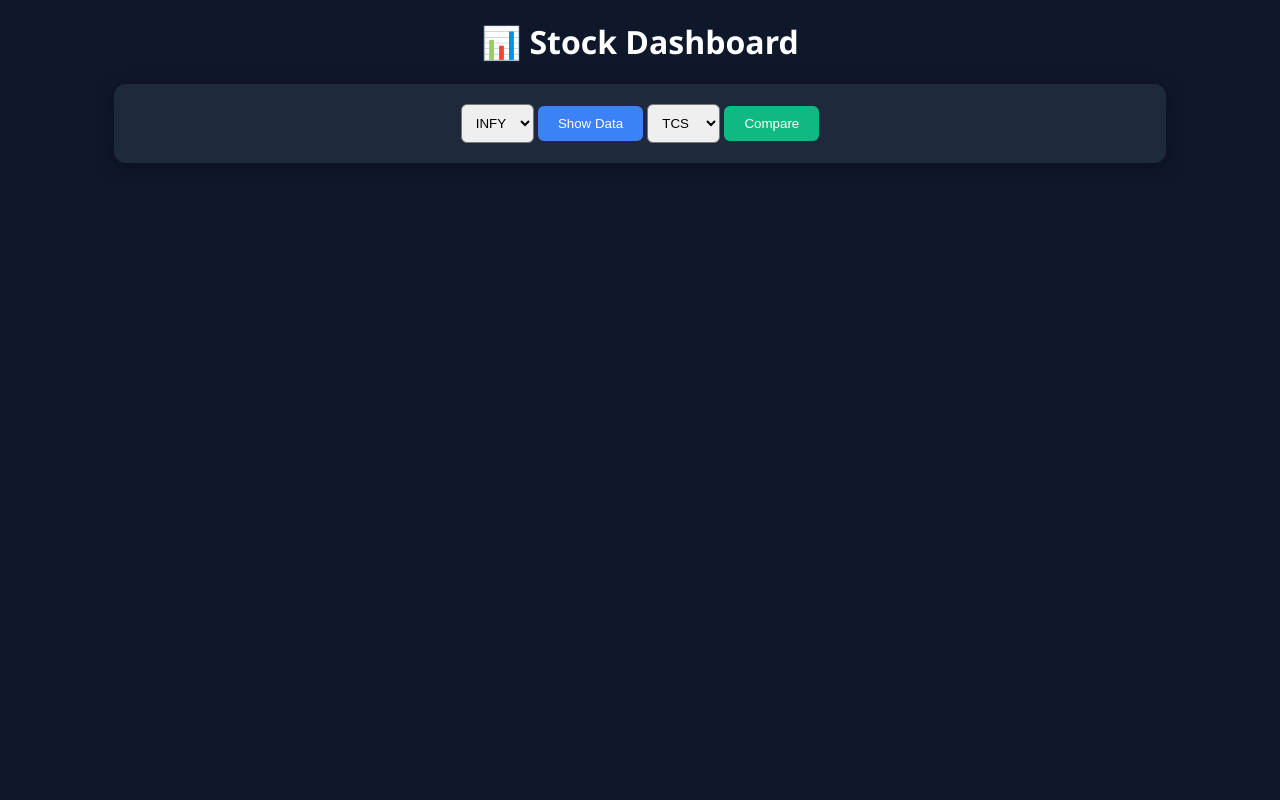
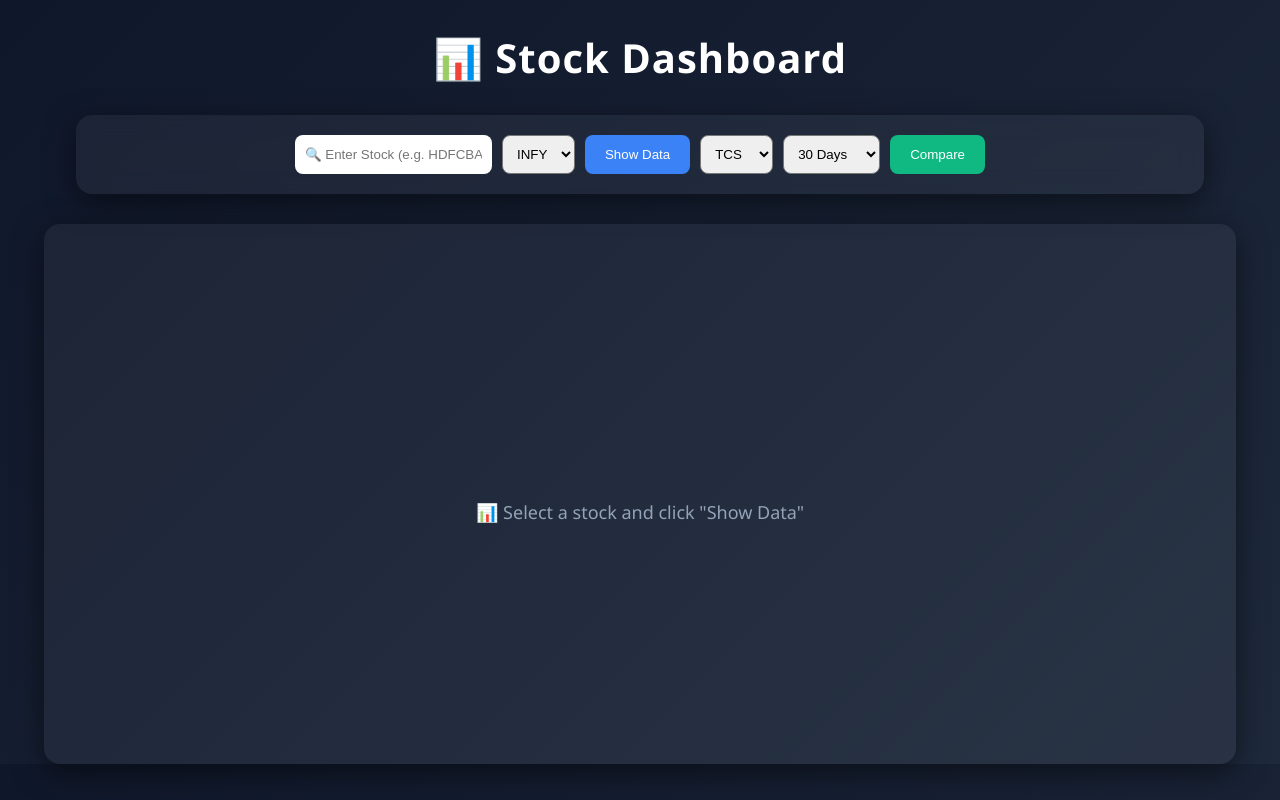
Before and after one commit to Vasubommineni/stock-dashboard, a Flask app: page / in a window 1280 px wide. Run offline with Flask 3, Linux system fonts and the light colour scheme; a map, chart or similar area stays blank.

Commit message:
enhanced UI,search with specific date range

```diff
--- a/app.py
+++ b/app.py
@@ -20,12 +20,31 @@ def get_companies():
 
 @app.route("/data/<symbol>")
 def get_data(symbol):
-    ticker = companies.get(symbol.upper())
+    symbol = symbol.upper()
+
+    # If user enters plain name, add .NS
+    if "." not in symbol:
+        symbol = symbol + ".NS"
+
+    ticker = companies.get(symbol.replace(".NS", ""), symbol)
 
     if not ticker:
         return jsonify({"error": "Invalid symbol"})
 
-    data = yf.download(ticker, period="30d")
+    range_param = request.args.get("range", "30")
+
+    range_map = {
+        "7": "7d",
+        "30": "30d",
+        "90": "3mo"
+    }
+
+    period = range_map.get(range_param, "30d")
+
+    data = yf.download(ticker, period=period)
+
+    if data.empty:
+        return jsonify({"error": "No data found for this symbol"})
 
     data.columns = data.columns.get_level_values(0)
 
--- a/templates/index.html
+++ b/templates/index.html
@@ -4,52 +4,130 @@
     <title>Stock Dashboard</title>
     <script src="https://cdn.jsdelivr.net/npm/chart.js"></script>
 </head>
-<body style="font-family: 'Segoe UI', sans-serif; background: #0f172a; color: white; text-align: center;">
+<body style="
+font-family: 'Segoe UI', sans-serif;
+background: linear-gradient(135deg, #0f172a, #1e293b);
+color: white;
+text-align: center;
+margin: 0;
+padding: 0;
+">
 
-<h1 style="margin-top: 20px;">📊 Stock Dashboard</h1>
+<h1 style="
+font-size: 40px;
+margin-top: 30px;
+font-weight: bold;
+letter-spacing: 1px;
+">
+📊 Stock Dashboard
+</h1>
+
 
 <div style="
-    background: #1e293b;
+backdrop-filter: blur(12px);
+background: rgba(255,255,255,0.05);
 padding: 20px;
-    border-radius: 12px;
-    width: 80%;
-    margin: 20px auto;
-    box-shadow: 0px 4px 20px rgba(0,0,0,0.3);
+border-radius: 16px;
+width: 85%;
+margin: 30px auto;
+box-shadow: 0px 8px 30px rgba(0,0,0,0.5);
+display: flex;
+flex-wrap: wrap;
+justify-content: center;
+gap: 10px;
 ">
 
-    <select id="company" style="padding: 10px; border-radius: 6px;">
+<input id="customStock" placeholder="🔍 Enter Stock (e.g. HDFCBANK)"
+style="padding:10px; border-radius:8px; border:none; outline:none;">
+
+<select id="company" style="padding:10px; border-radius:8px;">
     <option value="INFY">INFY</option>
     <option value="TCS">TCS</option>
 </select>
 
 <button onclick="loadData()"
-        style="padding: 10px 20px; background: #3b82f6; color: white; border: none; border-radius: 6px;">
+style="padding:10px 20px; background: #3b82f6; color:white; border:none; border-radius:8px; cursor:pointer;">
 Show Data
 </button>
 
-    <select id="company2" style="padding: 10px; border-radius: 6px;">
+<select id="company2" style="padding:10px; border-radius:8px;">
     <option value="TCS">TCS</option>
     <option value="INFY">INFY</option>
 </select>
 
+<select id="range" style="padding:10px; border-radius:8px;">
+    <option value="7d">7 Days</option>
+    <option value="30d" selected>30 Days</option>
+    <option value="90d">3 Months</option>
+</select>
+
 <button onclick="compareStocks()"
-        style="padding: 10px 20px; background: #10b981; color: white; border: none; border-radius: 6px;">
+style="padding:10px 20px; background: #10b981; color:white; border:none; border-radius:8px; cursor:pointer;">
 Compare
 </button>
 
 </div>
 
-<canvas id="chart" style="max-width: 900px; margin: auto;"></canvas>
+
+
+<div id="chartContainer" style="
+position: relative;
+height: 500px;
+width: 90%;
+margin: auto;
+background: rgba(255,255,255,0.05);
+border-radius: 16px;
+padding: 20px;
+box-shadow: 0px 8px 30px rgba(0,0,0,0.5);
+">
+
+    <canvas id="chart"></canvas>
+
+    <p id="placeholder" style="
+        position:absolute;
+        top:50%;
+        left:50%;
+        transform:translate(-50%, -50%);
+        color:#94a3b8;
+        font-size:18px;
+    ">
+        📊 Select a stock and click "Show Data"
+    </p>
+
+</div>
+
 <script>
 let chart;
 
 async function loadData() {
-    let symbol = document.getElementById("company").value;
+    let placeholder = document.getElementById("placeholder");
 
-    let res = await fetch(`/data/${symbol}`);
+    placeholder.style.display = "block";
+    placeholder.innerText = "⏳ Loading...";
+
+    let input = document.getElementById("customStock").value;
+    let symbol = input ? input : document.getElementById("company").value;
+
+    let range = document.getElementById("range").value;
+
+    let res;
+
+    try {
+        res = await fetch(`/data/${symbol}?range=${range}`);
+    } catch (err) {
+        document.getElementById("chartContainer").innerHTML = "❌ Network Error";
+        return;
+    }
+
     let data = await res.json();
+    placeholder.style.display = "none";
 
-    console.log(data); // debug
+    if (data.error) {
+    placeholder.innerText = "❌ " + data.error;
+    return;
+    }
+
+    console.log("data received:", data); // debug
 
     // ✅ FIX DATE + PRICE PROPERLY
     let labels = data.map(d => new Date(d.Date).toLocaleDateString());  // remove time
@@ -59,6 +137,8 @@ async function loadData() {
 
     let ctx = document.getElementById("chart").getContext("2d");
 
+    document.getElementById("customStock").value = "";
+
     chart = new Chart(ctx, {
         type: 'line',
         data: {
@@ -66,7 +146,17 @@ async function loadData() {
             datasets: [{
                 label: symbol + " Price",
                 data: prices,
-                borderWidth: 2
+                borderColor: "#3b82f6",
+                borderWidth: 3,
+                tension: 0.4
+            },
+            {
+                label: "Volume",
+                data: data.map(d => parseFloat(d.Volume)),
+                borderColor: "rgba(255,165,0,0.4)",
+                borderWidth: 1,
+                yAxisID: 'y1',
+                tension: 0.4
             },
             {
                 label: "Moving Average",
@@ -74,7 +164,9 @@ async function loadData() {
                     let val = parseFloat(d.MA7);
                     return isNaN(val) ? null : val;
                 }),
-                borderDash: [5,5]
+                borderColor: "#94a3b8",
+                borderDash: [5,5],
+                tension: 0.4
             },
             {
                 label: "Prediction",
@@ -82,11 +174,50 @@ async function loadData() {
                 let val = parseFloat(d.Prediction);
                 return isNaN(val) ? null : val;
                 }),
-                borderColor: "yellow",
-                borderWidth: 2
+                borderColor: "#22c55e",
+                borderWidth: 3,
+                tension: 0.4
             }
             ]
+        },
+        options: {
+            responsive: true,
+            maintainAspectRatio: false,
+            animation: {
+                duration: 1500,
+                easing: 'easeInOutQuart'
+            },
+        plugins: {
+            legend: {
+                labels: {
+                    color: "white"
                 }
+            },
+            tooltip: {
+                backgroundColor: "#1e293b",
+                titleColor: "#fff",
+                bodyColor: "#fff"
+            }
+        },
+        scales: {
+            x: {
+                ticks: { color: "white" },
+                grid: { color: "rgba(255,255,255,0.05)" }
+            },
+            y: {
+                ticks: { color: "white" },
+                grid: { color: "rgba(255,255,255,0.05)" }
+            },
+            y1: {
+                position: 'right',
+                ticks: { color: "white" },
+                grid: {
+                    drawOnChartArea: false
+                }
+            }
+        }
+}
+
     });
 }
 
@@ -101,6 +232,7 @@ async function compareStocks() {
     }
 
     let res = await fetch(`/compare?symbol1=${s1}&symbol2=${s2}`);
+    document.getElementById("placeholder").style.display = "none";
     let data = await res.json();
 
     let d1 = data.stock1;
@@ -123,12 +255,12 @@ async function compareStocks() {
                 {
                     label: s1,
                     data: prices1,
-                    borderWidth: 2
+                    borderWidth: 2,
                 },
                 {
                     label: s2,
                     data: prices2,
-                    borderWidth: 2
+                    borderWidth: 2,
                 }
             ]
         }
```
Lines whose indentation alone changed are shown as unchanged.
